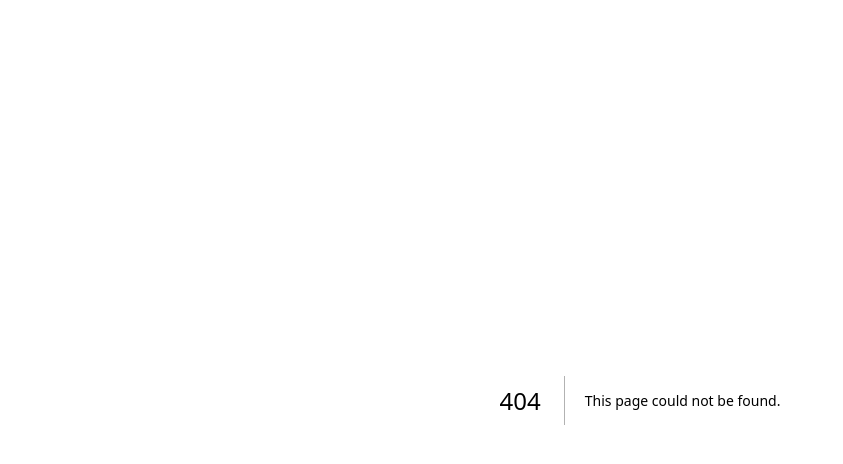
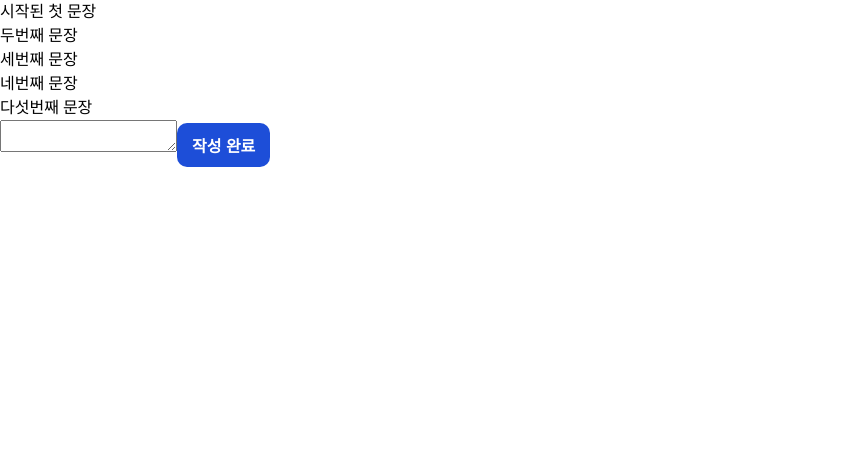
Before and after one commit to 2021bong/the-best-line, a Next.js app: page /write in a window 1280 px wide. Before the commit this address had no page. Shown: the top 464 px of the page, without its empty margins (0-843 px from the left). Built offline with nearby package versions, Linux system fonts and the light colour scheme.

Commit message:
feat : add link button which move to write

```diff
--- a/app/page.tsx
+++ b/app/page.tsx
@@ -1,6 +1,6 @@
 import Image from 'next/image';
-import Link from 'next/link';
 import styles from './page.module.scss';
+import LinkButton from './linkButton';
 
 export default function Home() {
   const writingRules = [
@@ -11,6 +11,7 @@ export default function Home() {
     '작성 완료된 내용은 수정할 수 없다.',
     '마음에 드는 문장에 좋아요를 눌러 투표할 수 있다.',
   ];
+
   return (
     <main className={styles.main}>
       <Image
@@ -41,7 +42,7 @@ export default function Home() {
             ))}
           </ol>
         </div>
-        <button className={styles.button}>참여하러 가기</button>
+        <LinkButton url='/write' text='참여하러 가기' />
       </div>
     </main>
   );
--- /dev/null
+++ b/app/write/page.module.scss
@@ -0,0 +1,16 @@
+.button {
+  margin: 0 auto;
+  padding: 10px 15px;
+  border-radius: 10px;
+  font-size: 1rem;
+  background-color: #1d4ed8;
+  font-weight: 700;
+
+  &:hover {
+    background-color: #3b82f6;
+  }
+
+  &:active {
+    background-color: #1e3a8a;
+  }
+}
--- /dev/null
+++ b/app/write/page.tsx
@@ -0,0 +1,26 @@
+import styles from './page.module.scss';
+
+export default function Write() {
+  const lines = [
+    '시작된 첫 문장',
+    '두번째 문장',
+    '세번째 문장',
+    '네번째 문장',
+    '다섯번째 문장',
+  ];
+  return (
+    <>
+      <div>
+        {lines.map((line) => (
+          <p key={line}>{line}</p>
+        ))}
+      </div>
+      <form>
+        <textarea name='content' id='textarea'></textarea>
+        <button type='submit' className={styles.button}>
+          작성 완료
+        </button>
+      </form>
+    </>
+  );
+}
```
Also changed, not shown: app/linkButton.tsx (added, +16 -0 lines).
